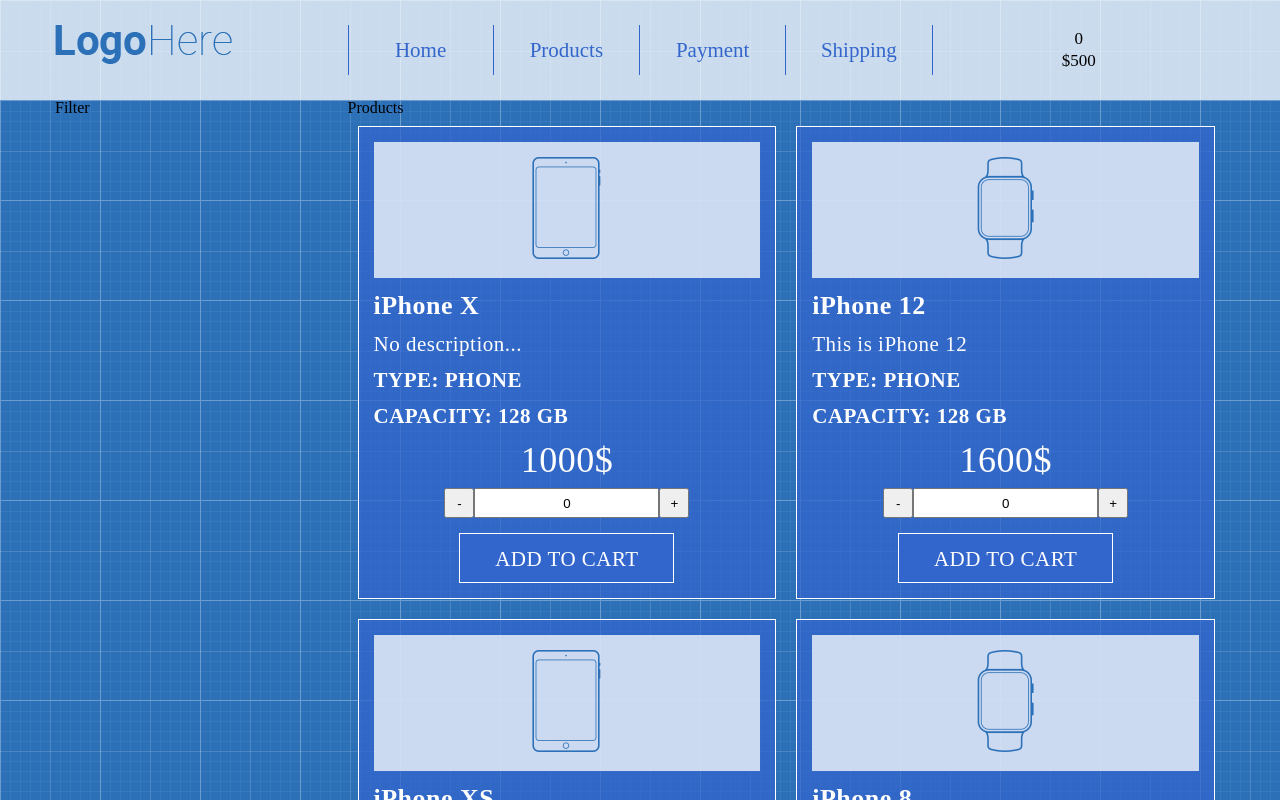
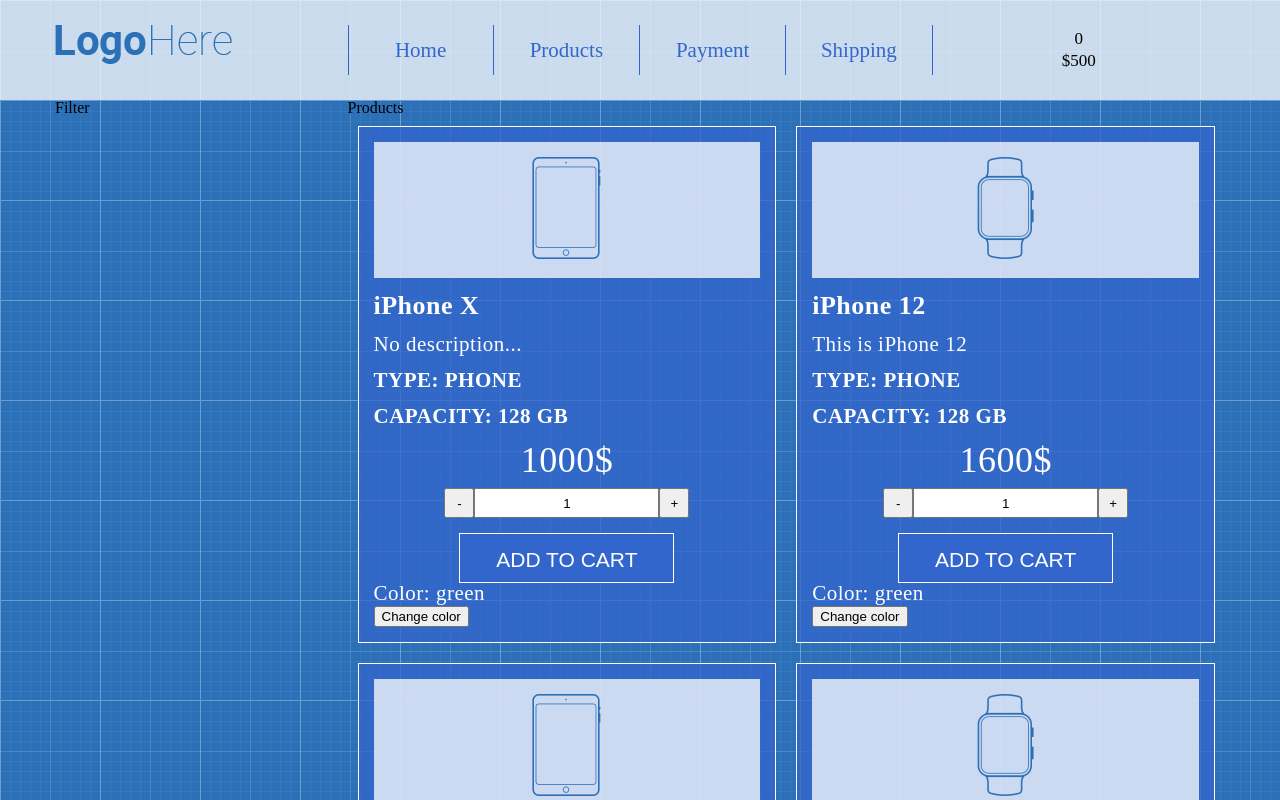
Before and after one commit to alex220496/react-shop, a React (Create React App) app: page / in a window 1280 px wide. Shown: the top 800 px of the page. Built offline with nearby package versions, Linux system fonts and the light colour scheme.

Commit message:
aded color red green

```diff
--- a/src/App/Main/Products/ProductsListItem.js
+++ b/src/App/Main/Products/ProductsListItem.js
@@ -10,7 +10,16 @@
 
 
     state = {
-        productCount:0,
+        productCount:1,
+        color: "green"
+    }
+
+    changeColor () {
+        this.setState((prevState) =>{
+            return(prevState.color === "red" ? {color:"green"} : {color: "red"})
+        })
+
+
     }
 
     onIncrementClick () {
@@ -52,7 +61,9 @@
                      <button onClick={() => this.onIncrementClick()}>+</button>
                  </div>
 
-                <div className="btn-add-to-cart">add to cart</div>
+                <button className="btn-add-to-cart">add to cart</button>
+                <p >Color: {this.state.color}</p>
+                <button onClick={()=> this.changeColor()}>Change color</button>
             </div>
         )
     }
```
